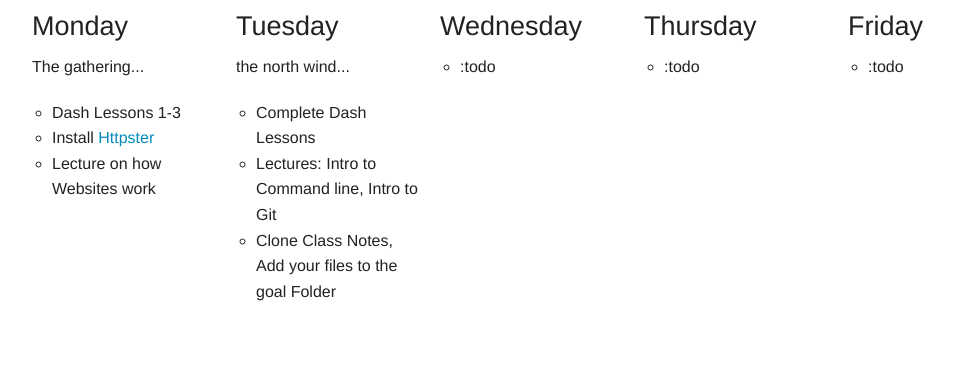
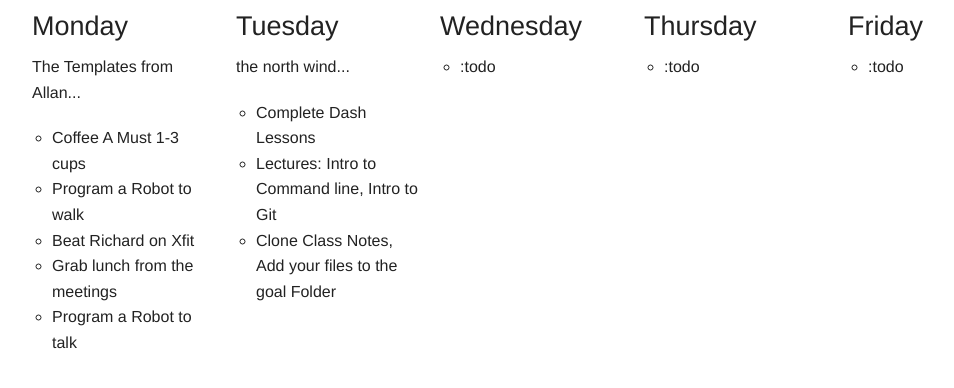
Before and after one commit to HackerCA/schedule, a website: page index.html in a window 1280 px wide. Shown: the part 58-446 px from the top of the page, without its empty margins (108-1062 px from the left). Drawn offline with Linux system fonts and the light colour scheme.

Commit message:
I updated the file with my schedule

```diff
--- a/index.html
+++ b/index.html
@@ -17,12 +17,14 @@
             <ul class="medium-block-grid-5">
                 <li>
                     <h3>Monday</h3>
-                    <p>The gathering...</p>
+                    <p>The Templates from Allan...</p>
                     <ul>
-                        <li>Dash Lessons 1-3</li>
-                        <li>Install <a href="http://npmjs.org/httpster">Httpster</a></li>
-                        <li>Lecture on how Websites work</li>
-                    </ul>
+                        <li>Coffee A Must 1-3 cups</li>
+                        <li>Program a Robot to walk</a></li>
+                        <li>Beat Richard on Xfit</li>
+						<li>Grab lunch from the meetings</li>
+						<li>Program a Robot to talk</li>
+						</ul>
                 </li>
                 <li>
                     <h3>Tuesday</h3>
```
